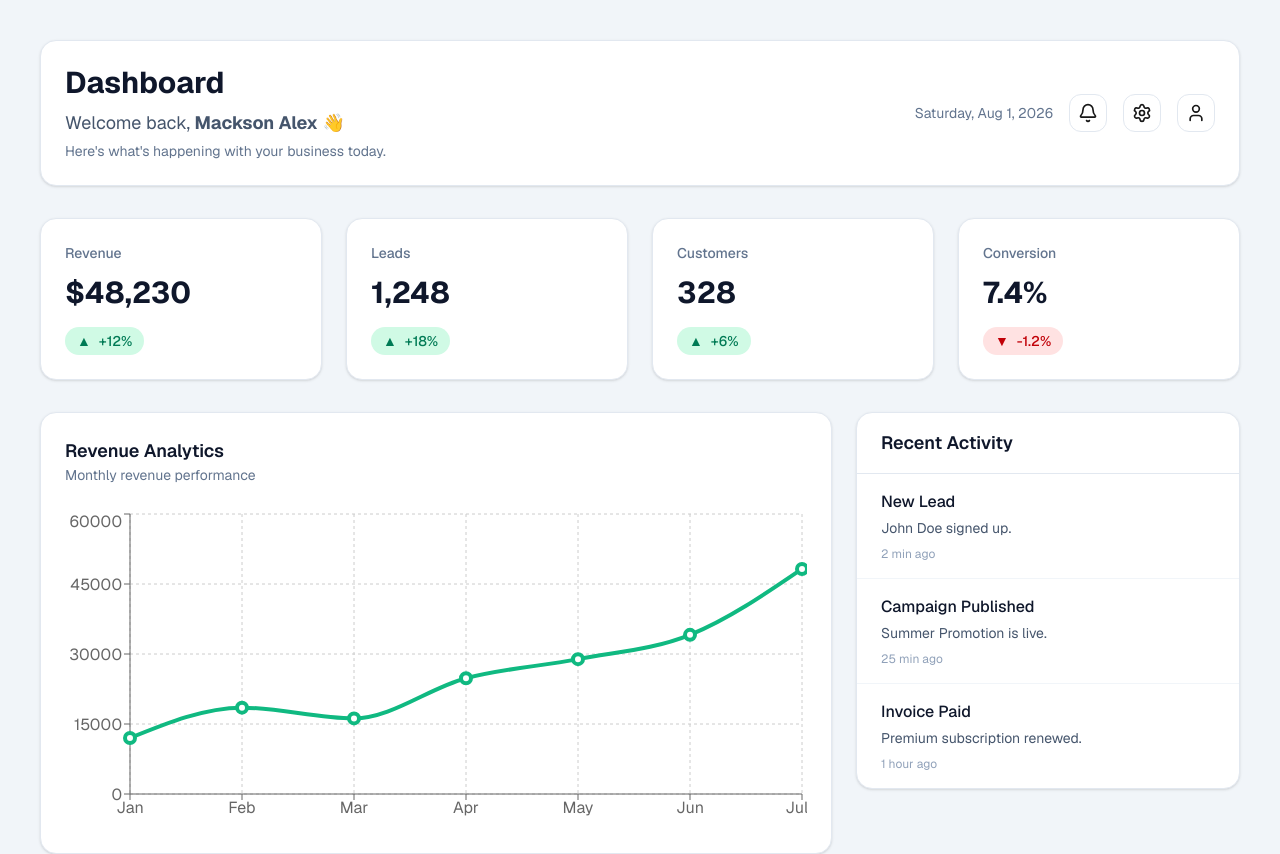
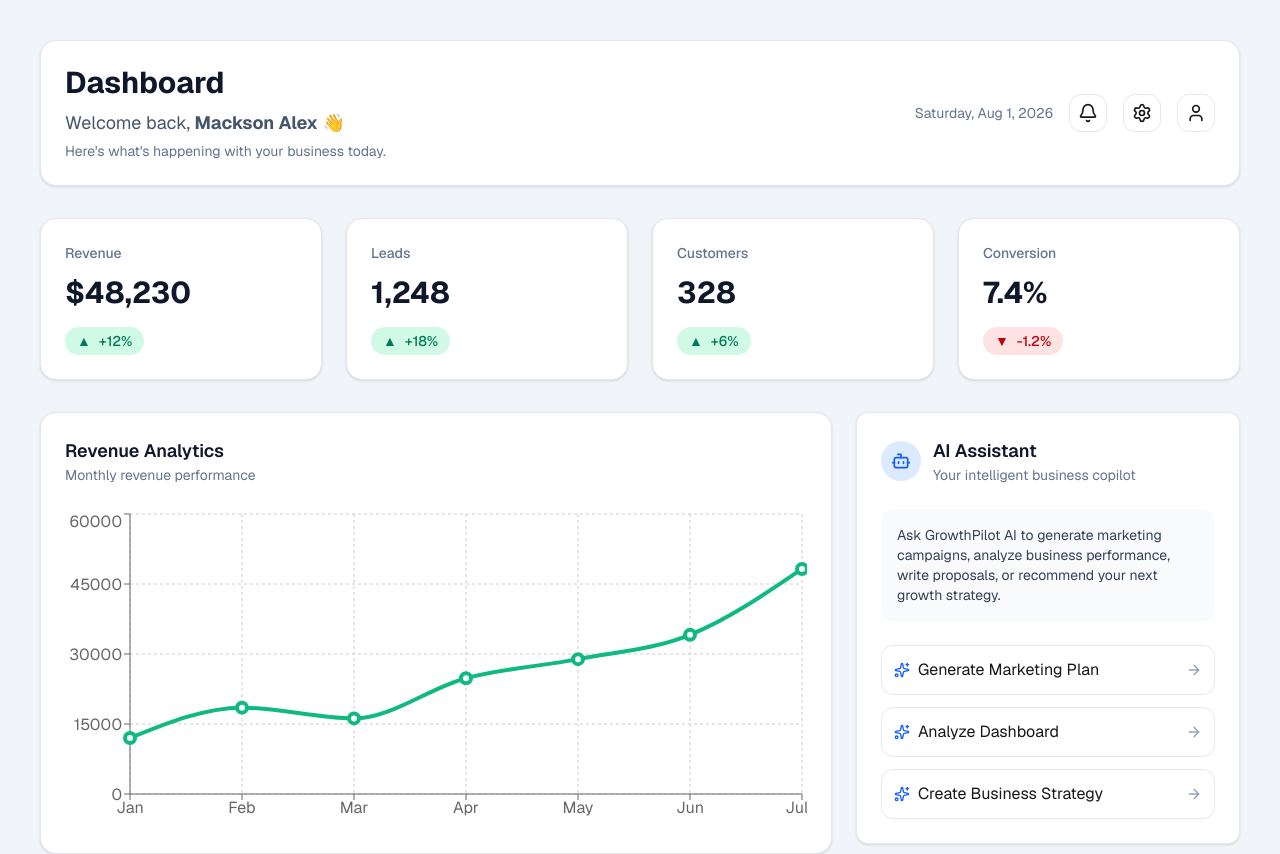
Before and after one commit to GrowthPilot247/GrowthPilot, a Next.js app: page /dashboard in a window 1280 px wide. Shown: the top 854 px of the page. Built offline with nearby package versions, Linux system fonts and the light colour scheme.

Commit message:
Integrate AI Assistant Panel

```diff
--- a/app/dashboard/page.tsx
+++ b/app/dashboard/page.tsx
@@ -3,6 +3,7 @@ import { dashboardData } from "@/app/features/dashboard/constants/mockDashboard"
 import { KpiCard } from "@/app/features/dashboard/components/KpiCard";
 import { ActivityFeed } from "@/app/features/dashboard/components/ActivityFeed";
 import { RevenueChart } from "@/app/features/dashboard/components/RevenueChart";
+import { AIAssistant } from "@/app/features/dashboard/components/AIAssistant";
 
 export default function DashboardPage() {
   return (
@@ -27,13 +28,20 @@ export default function DashboardPage() {
 
       {/* Dashboard Widgets */}
       <div className="mt-8 grid gap-6 lg:grid-cols-3">
+        {/* Revenue Chart */}
         <div className="lg:col-span-2">
           <RevenueChart
             data={dashboardData.revenue}
           />
         </div>
 
+        {/* AI Assistant */}
         <div>
+          <AIAssistant />
+        </div>
+
+        {/* Activity Feed */}
+        <div className="lg:col-span-3">
           <ActivityFeed
             items={dashboardData.activities}
           />
--- /dev/null
+++ b/app/features/dashboard/components/AIAssistant.tsx
@@ -0,0 +1,69 @@
+"use client";
+
+import { Bot, Sparkles, ArrowRight } from "lucide-react";
+
+export function AIAssistant() {
+  return (
+    <section className="rounded-xl border border-slate-200 bg-white p-6 shadow-sm">
+      <div className="flex items-center gap-3">
+        <div className="flex h-10 w-10 items-center justify-center rounded-full bg-blue-100">
+          <Bot className="h-5 w-5 text-blue-600" />
+        </div>
+
+        <div>
+          <h2 className="text-lg font-semibold text-slate-900">
+            AI Assistant
+          </h2>
+          <p className="text-sm text-slate-500">
+            Your intelligent business copilot
+          </p>
+        </div>
+      </div>
+
+      <div className="mt-6 rounded-lg bg-slate-50 p-4">
+        <p className="text-sm text-slate-700">
+          Ask GrowthPilot AI to generate marketing campaigns, analyze business
+          performance, write proposals, or recommend your next growth strategy.
+        </p>
+      </div>
+
+      <div className="mt-6 space-y-3">
+        <button
+          type="button"
+          className="flex w-full items-center justify-between rounded-lg border border-slate-200 p-3 text-left transition-colors hover:bg-slate-50"
+        >
+          <span className="flex items-center gap-2">
+            <Sparkles className="h-4 w-4 text-blue-600" />
+            Generate Marketing Plan
+          </span>
+
+          <ArrowRight className="h-4 w-4 text-slate-400" />
+        </button>
+
+        <button
+          type="button"
+          className="flex w-full items-center justify-between rounded-lg border border-slate-200 p-3 text-left transition-colors hover:bg-slate-50"
+        >
+          <span className="flex items-center gap-2">
+            <Sparkles className="h-4 w-4 text-blue-600" />
+            Analyze Dashboard
+          </span>
+
+          <ArrowRight className="h-4 w-4 text-slate-400" />
+        </button>
+
+        <button
+          type="button"
+          className="flex w-full items-center justify-between rounded-lg border border-slate-200 p-3 text-left transition-colors hover:bg-slate-50"
+        >
+          <span className="flex items-center gap-2">
+            <Sparkles className="h-4 w-4 text-blue-600" />
+            Create Business Strategy
+          </span>
+
+          <ArrowRight className="h-4 w-4 text-slate-400" />
+        </button>
+      </div>
+    </section>
+  );
+}
--- a/app/features/dashboard/components/AiAssistant/index.ts
+++ b/app/features/dashboard/components/AiAssistant/index.ts
@@ -0,0 +1,6 @@
+export { AIAssistant } from "./AIAssistant";
+
+export type {
+  AIAssistantProps,
+  AIAction,
+} from "./AIAssistant.types";
--- a/app/features/dashboard/constants/mockDashboard.ts
+++ b/app/features/dashboard/constants/mockDashboard.ts
@@ -62,4 +62,23 @@ export const dashboardData: DashboardData = {
     { month: "Jun", revenue: 34100 },
     { month: "Jul", revenue: 48230 },
   ],
+
+  aiActions: [
+    {
+      id: "1",
+      title: "Generate Marketing Campaign",
+    },
+    {
+      id: "2",
+      title: "Create Email Sequence",
+    },
+    {
+      id: "3",
+      title: "Analyze Revenue Trends",
+    },
+    {
+      id: "4",
+      title: "Recommend Next Business Action",
+    },
+  ],
 };
--- a/app/features/dashboard/types/dashboard.ts
+++ b/app/features/dashboard/types/dashboard.ts
@@ -18,8 +18,14 @@ export interface RevenueItem {
   revenue: number;
 }
 
+export interface AIAction {
+  id: string;
+  title: string;
+}
+
 export interface DashboardData {
   kpis: KPI[];
   activities: ActivityItem[];
   revenue: RevenueItem[];
+  aiActions: AIAction[];
 }
```
Also changed, not shown: app/features/dashboard/components/AiAssistant/AIAssistant.types.ts (added, +9 -0 lines).
